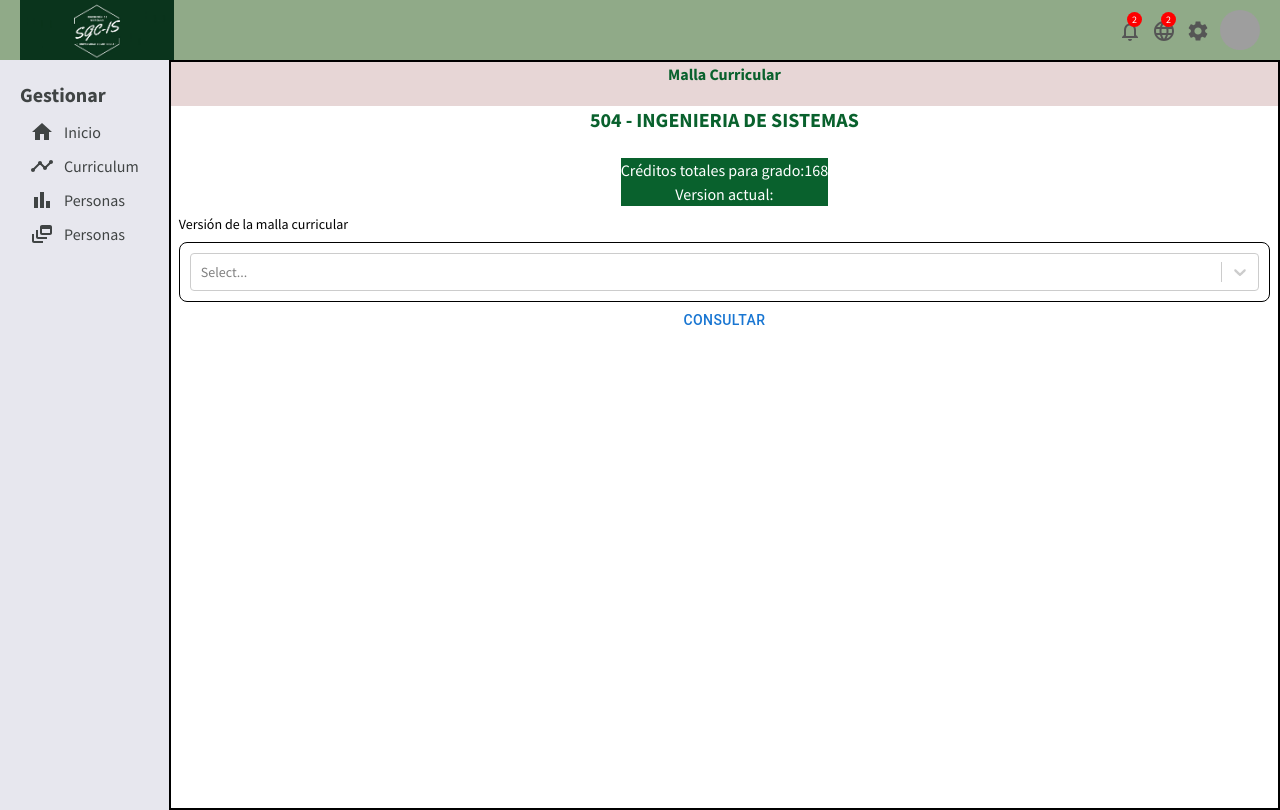
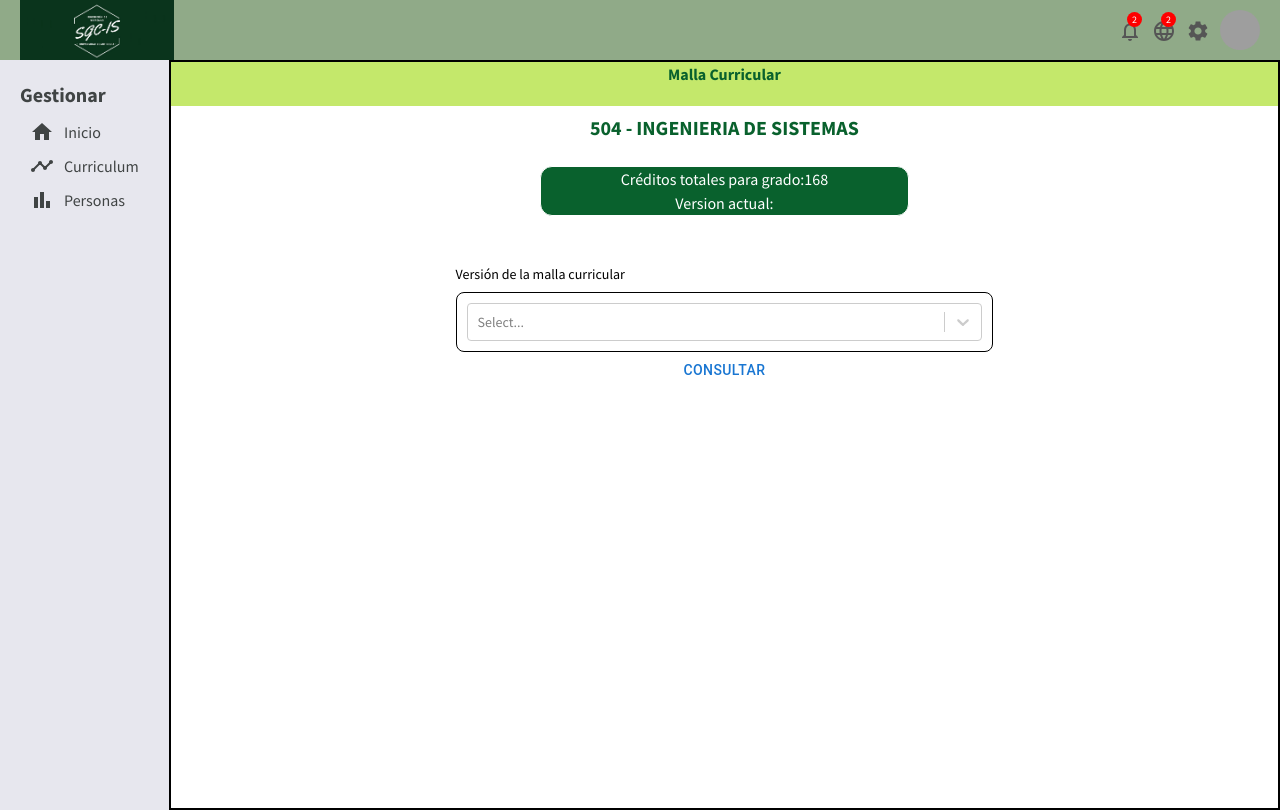
Before and after one commit to DairoArley/sgc-is, a React (Create React App) app: page /mallaCurricular in a window 1280 px wide. Built offline with nearby package versions, Linux system fonts and the light colour scheme; grey boxes are pictures that could not be loaded.

Commit message:
se hacen ajustes graficos

```diff
--- a/src/components/Subject/Subject.jsx
+++ b/src/components/Subject/Subject.jsx
@@ -12,7 +12,7 @@ export function Subject({ name, cod, credits, onClick, selectedSubject }) {
 
   const stylePre ='w-44 mx-auto border-2 font-sans rounded-lg text-black text-center m-2 bg-preColor';
   const styleCo = 'w-44 mx-auto border-2 font-sans rounded-lg text-white text-center m-2 bg-corColor';
-  const styleNormal = 'w-44 mx-auto bg-cardSubjectColor border-b font-sans rounded-lg text-textColor text-center m-2 drop-shadow-xl';
+  const styleNormal = 'w-44 mx-auto bg-cardSubjectColor border-b border font-sans rounded-lg text-textColor text-center m-2 drop-shadow-xl';
   const styleSelectSubject = 'w-44 mx-auto border-2 border-preColor font-sans rounded-lg text-textColor text-center m-2'
 
   const [style, setStyle] = useState(styleNormal);
--- a/src/components/sidebar/Sidebar.jsx
+++ b/src/components/sidebar/Sidebar.jsx
@@ -35,10 +35,6 @@ export default function Sidebar() {
                             <BarChartIcon className='sidebarIcon' />Personas
                         </li>
                         </NavLink>
-
-                        <li className="sidebarListItem" >
-                            <DynamicFeedIcon className='sidebarIcon' />Personas
-                        </li>
                     </ul>
                 </div>
             </div>
--- a/src/pages/home/Home.jsx
+++ b/src/pages/home/Home.jsx
@@ -5,8 +5,8 @@ import escudo from './escudo.png'
 export default function Home() {
     return (
         <div className='w-full'>
-            <div className='flex items-center justify-center'>
-                <img src={escudo} alt="img" className='lg:w-2/5 lg:h-2/5 md:w-1/2 my-auto'/>
+            <div className='flex items-center justify-center mx-auto my-auto'>
+                <img src={escudo} alt="img" className='lg:w-2/5 lg:h-2/5 md:w-1/2 '/>
             </div>
 
         </div>
--- a/src/pages/mallaCurricular/Malla.jsx
+++ b/src/pages/mallaCurricular/Malla.jsx
@@ -89,17 +89,17 @@ const Malla = () => {
         </div>
       ) : (
         <div >
-          <div className="h-11 bg-topbarColor">
+          <div className="h-11 bg-preColor">
             <h1 className="text-center text-textColor font-bold">
               Malla Curricular
             </h1>
           </div>
           <div>
-            <h1 className="text-textColor font-bold text-center text-xl">
+            <h1 className="text-textColor font-bold text-center text-xl mt-2">
               504 - INGENIERIA DE SISTEMAS
             </h1>
             <br />
-            <div className="mx-auto text-center w-max bg-textColor text-white">
+            <div className="mx-auto text-center w-1/3 bg-textColor text-white border  rounded-xl mb-2">
               Créditos totales para grado:168
               <p>
                 Version actual:{" "}
@@ -108,7 +108,7 @@ const Malla = () => {
                 }
               </p>
             </div>
-            <div className="w-full">
+            <div className="w-1/2 mx-auto mt-10">
               <Formik
                 initialValues={respuesta}
                 onSubmit={(values, { setSubmitting }) => {
```
